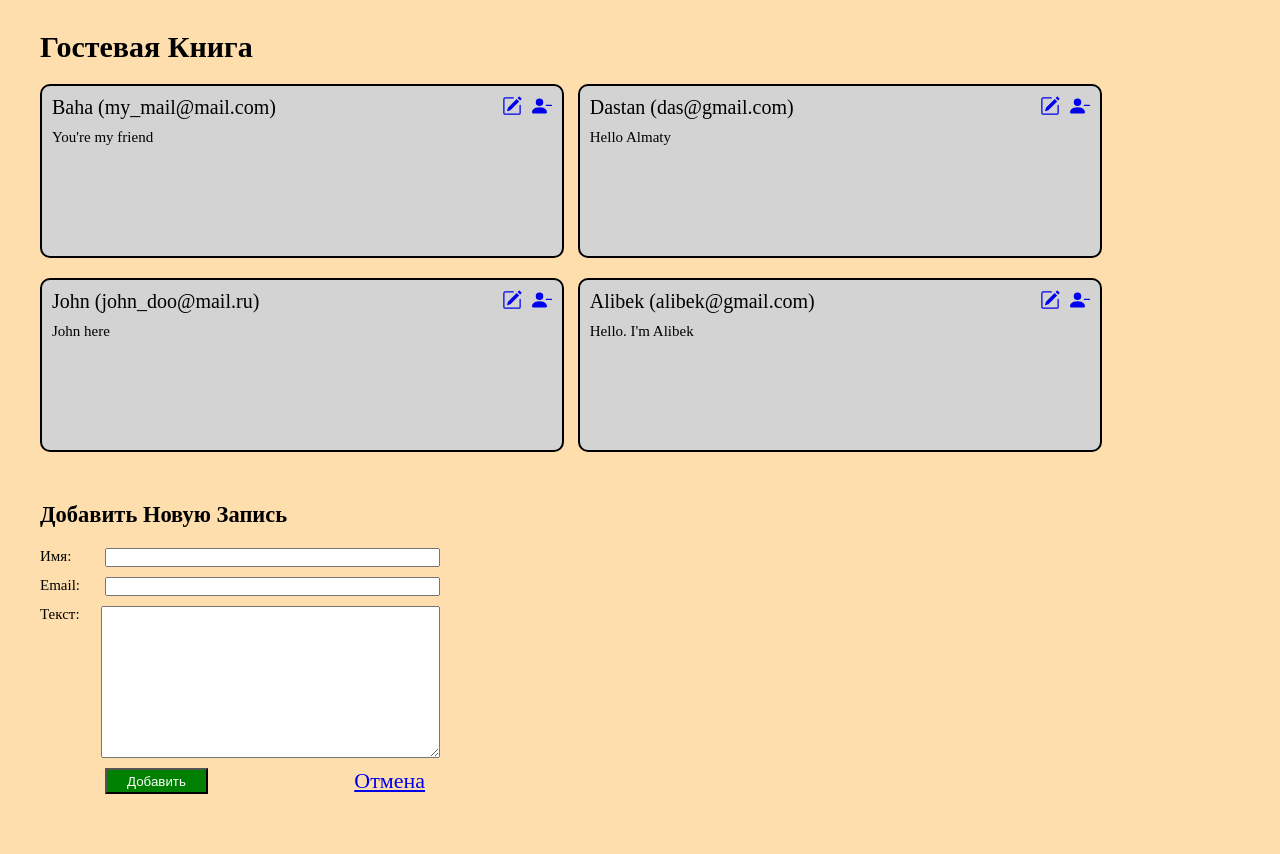
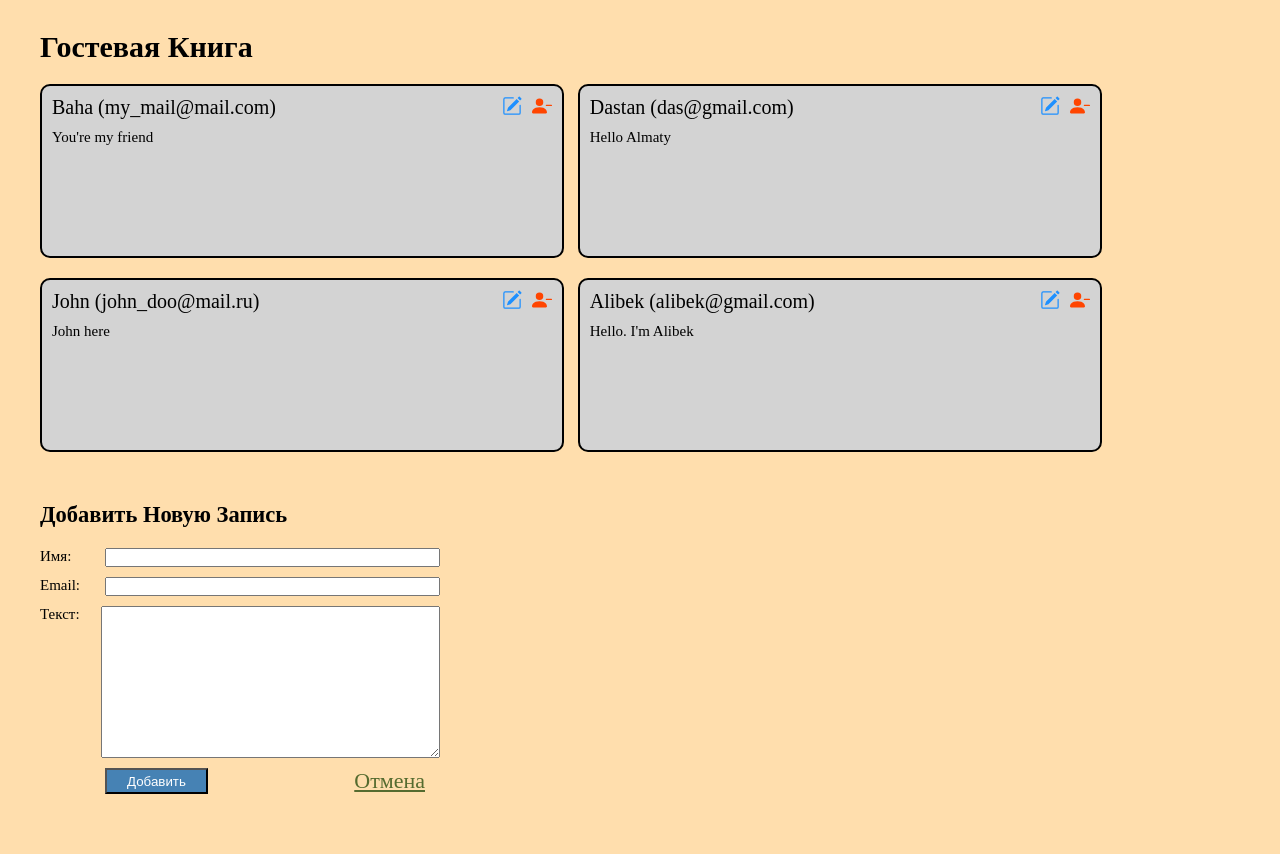
Before and after one commit to AlibekBeket/controlwork_7_alibek_beket, a Django app: page / in a window 1280 px wide. Run offline with Django 4.2, Linux system fonts and the light colour scheme; data comes from the database, SQL or seed files in the repository.

Commit message:
стелизовал все ссылки и кнопки

```diff
--- a/app/guest_book/templates/guest_book_list_page.html
+++ b/app/guest_book/templates/guest_book_list_page.html
@@ -7,7 +7,7 @@
     <div class="guest_name_block">
         <div class="guest_name">{{guest_info.author_name}} ({{guest_info.author_email}})</div>
         <div class="guest_icons">
-            <a href="{% url 'guest_record_update' guest_info.pk %}">
+            <a class="guest_record_update_link" href="{% url 'guest_record_update' guest_info.pk %}">
                 <svg xmlns="http://www.w3.org/2000/svg" width="20" height="20" fill="currentColor"
                      class="bi bi-pencil-square" viewBox="0 0 16 16">
                     <path d="M15.502 1.94a.5.5 0 0 1 0 .706L14.459 3.69l-2-2L13.502.646a.5.5 0 0 1 .707 0l1.293 1.293zm-1.75 2.456-2-2L4.939 9.21a.5.5 0 0 0-.121.196l-.805 2.414a.25.25 0 0 0 .316.316l2.414-.805a.5.5 0 0 0 .196-.12l6.813-6.814z"/>
@@ -15,7 +15,7 @@
                           d="M1 13.5A1.5 1.5 0 0 0 2.5 15h11a1.5 1.5 0 0 0 1.5-1.5v-6a.5.5 0 0 0-1 0v6a.5.5 0 0 1-.5.5h-11a.5.5 0 0 1-.5-.5v-11a.5.5 0 0 1 .5-.5H9a.5.5 0 0 0 0-1H2.5A1.5 1.5 0 0 0 1 2.5v11z"/>
                 </svg>
             </a>
-            <a href="{% url 'guest_record_delete' guest_info.pk %}">
+            <a class="guest_record_delete_link" href="{% url 'guest_record_delete' guest_info.pk %}">
                 <svg xmlns="http://www.w3.org/2000/svg" width="20" height="20" fill="currentColor"
                      class="bi bi-person-dash-fill" viewBox="0 0 16 16">
                     <path fill-rule="evenodd" d="M11 7.5a.5.5 0 0 1 .5-.5h4a.5.5 0 0 1 0 1h-4a.5.5 0 0 1-.5-.5z"/>
--- a/app/static/css/style.css
+++ b/app/static/css/style.css
@@ -40,6 +40,18 @@ body{
     justify-content: space-between;
     width: 50px;
 }
+.guest_record_update_link{
+    color: DodgerBlue;
+}
+.guest_record_update_link:hover{
+    color: DarkBlue;
+}
+.guest_record_delete_link{
+    color: OrangeRed;
+}
+.guest_record_delete_link:hover{
+    color: Maroon;
+}
 .form{
     margin-top: 50px;
 }
@@ -63,10 +75,18 @@ body{
 }
 .button_add_or_create a{
     font-size: 22px;
+    color: DarkOliveGreen;
+}
+.button_add_or_create a:hover{
+    color: green;
 }
 .button_add_or_create input{
     padding: 2px 20px;
-    background: Green;
+    background: SteelBlue;
+    color: white;
+}
+.button_add_or_create input:hover{
+    background: DarkSlateGray;
     color: White;
 }
 .guest_record_block{
@@ -91,7 +111,7 @@ body{
     justify-content: space-between;
 }
 .yes_delete{
-    background: white;
+    background: LightGrey;
     padding: 2px 20px;
     color: black;
 }
@@ -100,7 +120,7 @@ body{
     color: white;
 }
 .no_delete{
-    background: white;
+    background: LightGrey;
     padding: 2px 20px;
     color: black;
 }
```
